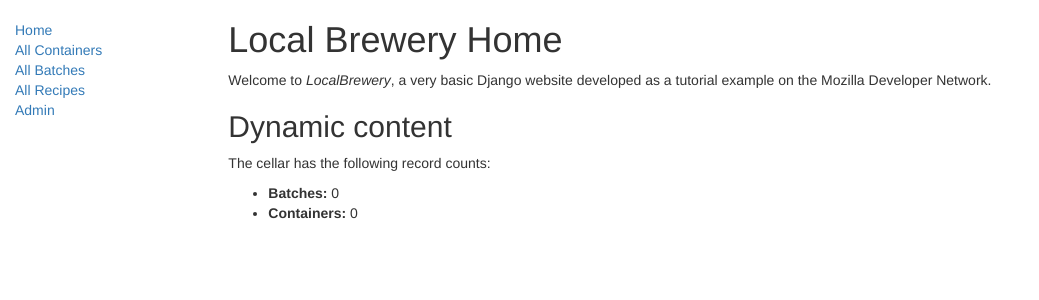
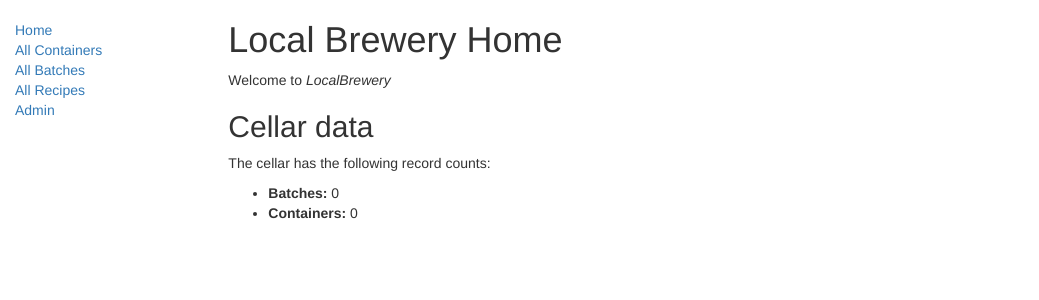
Before and after one commit to premierrufus/cellar_app, a Django app: page /brewing/ in a window 1280 px wide. Shown: the top 300 px of the page, without its empty margins (0-1039 px from the left). Run offline with Django 3.2, Linux system fonts and the light colour scheme; data that the repository does not hold is empty; some libraries are stand-ins or nearby versions.

Commit message:
touched up index.html

```diff
--- a/templates/index.html
+++ b/templates/index.html
@@ -3,9 +3,9 @@
 {% block content %}
 <h1>Local Brewery Home</h1>
 
-  <p>Welcome to <em>LocalBrewery</em>, a very basic Django website developed as a tutorial example on the Mozilla Developer Network.</p>
+  <p>Welcome to <em>LocalBrewery</em></p>
 
-<h2>Dynamic content</h2>
+<h2>Cellar data</h2>
 
   <p>The cellar has the following record counts:</p>
   <ul>
```
